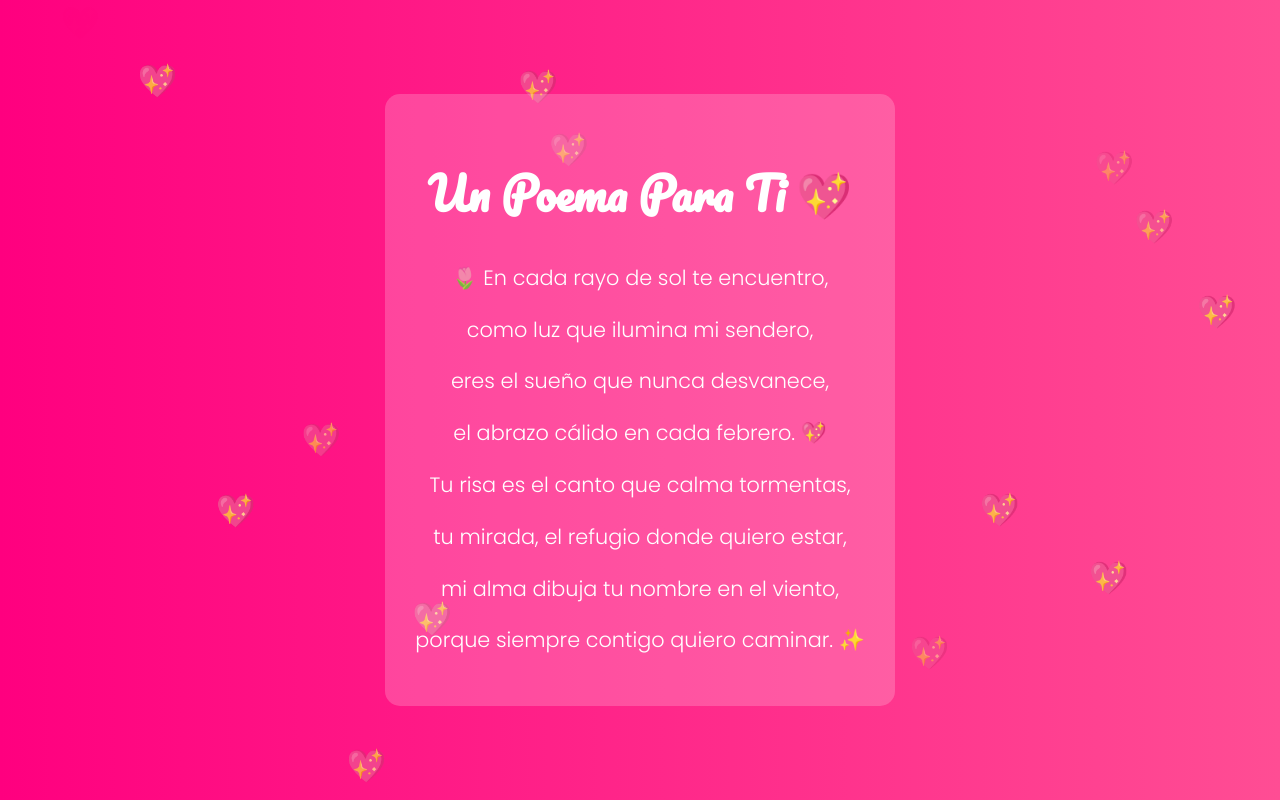
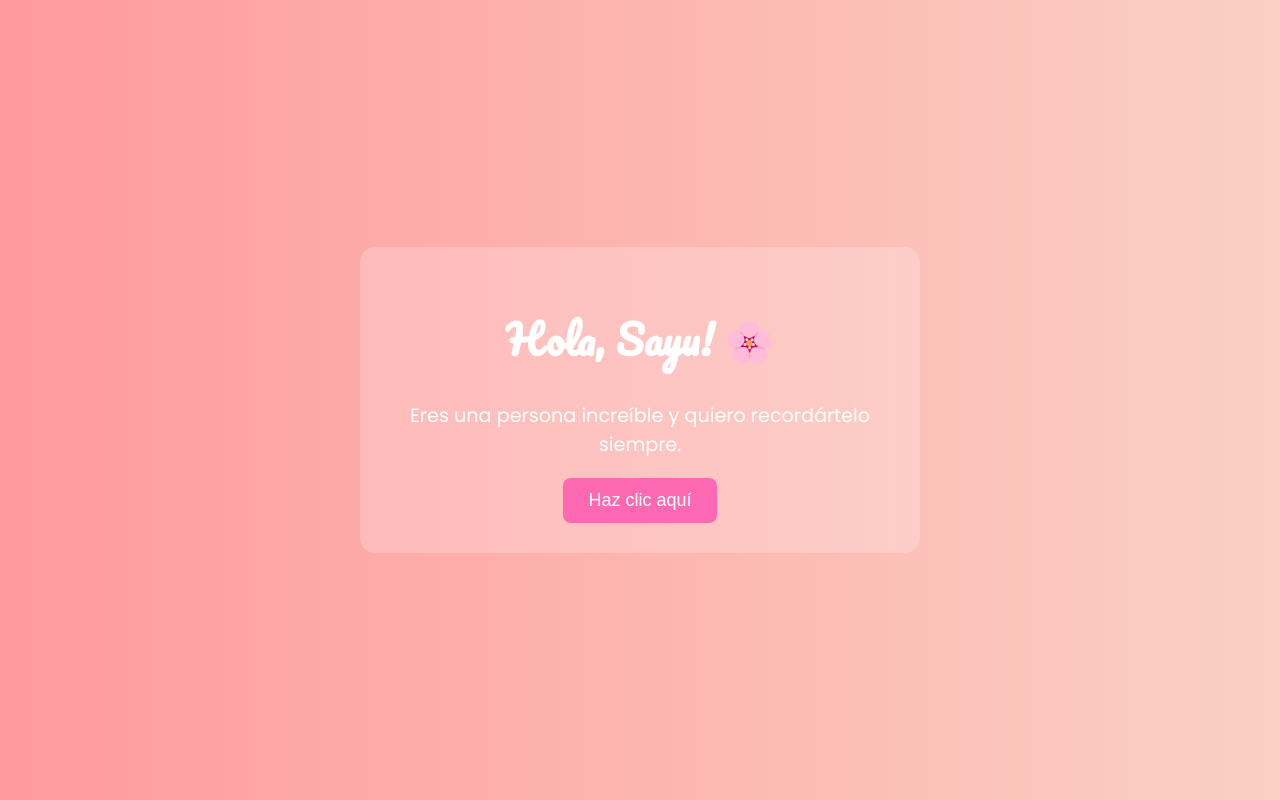
Before and after one commit to protepaul12/especial, a plain HTML site: page index.html in a window 1280 px wide. Drawn offline with Linux system fonts and the light colour scheme.

Commit message:
Update index.html

```diff
--- a/index.html
+++ b/index.html
@@ -3,15 +3,14 @@
 <head>
     <meta charset="UTF-8">
     <meta name="viewport" content="width=device-width, initial-scale=1.0">
-    <title>Un Poema Para Ti 💕</title>
+    <title>Para Sayu 💕</title>
     <style>
         @import url('https://fonts.googleapis.com/css2?family=Pacifico&family=Poppins:wght@300;400;600&display=swap');
 
-        /* Estilos generales */
         body {
             font-family: 'Poppins', sans-serif;
             text-align: center;
-            background: linear-gradient(to right, #ff007f, #ff4d94);
+            background: linear-gradient(to right, #ff9a9e, #fad0c4);
             color: #fff;
             margin: 0;
             padding: 0;
@@ -25,19 +24,40 @@
             padding: 30px;
             border-radius: 15px;
             background: rgba(255, 255, 255, 0.2);
-            max-width: 600px;
+            max-width: 500px;
             position: relative;
             z-index: 2;
         }
         h1 {
             font-family: 'Pacifico', cursive;
-            font-size: 2.8em;
+            font-size: 2.5em;
         }
         p {
-            font-size: 1.3em;
-            font-weight: 300;
+            font-size: 1.2em;
         }
-
+        button {
+            background: #ff69b4;
+            color: white;
+            padding: 12px 25px;
+            border: none;
+            font-size: 18px;
+            cursor: pointer;
+            border-radius: 8px;
+            transition: transform 0.3s;
+        }
+        button:hover {
+            transform: scale(1.1);
+        }
+        .hidden {
+            display: none;
+            font-size: 1.5em;
+            margin-top: 20px;
+            animation: fadeIn 1s ease-in-out;
+        }
+        @keyframes fadeIn {
+            from { opacity: 0; }
+            to { opacity: 1; }
+        }
         /* Corazones flotando */
         .heart {
             position: absolute;
@@ -52,7 +72,13 @@
     </style>
 </head>
 <body>
-    <div class="container">
+    <div class="container" id="inicio">
+        <h1>Hola, Sayu! 🌸</h1>
+        <p>Eres una persona increíble y quiero recordártelo siempre.</p>
+        <button onclick="mostrarPoema()">Haz clic aquí</button>
+    </div>
+
+    <div class="container hidden" id="poema">
         <h1>Un Poema Para Ti 💖</h1>
         <p>🌷 En cada rayo de sol te encuentro,</p>
         <p>como luz que ilumina mi sendero,</p>
@@ -65,6 +91,12 @@
     </div>
 
     <script>
+        function mostrarPoema() {
+            document.getElementById("inicio").classList.add("hidden");
+            document.getElementById("poema").classList.remove("hidden");
+            crearCorazones();
+        }
+
         function crearCorazones() {
             for (let i = 0; i < 15; i++) {
                 let heart = document.createElement("div");
@@ -76,7 +108,6 @@
                 heart.style.animationDuration = Math.random() * 3 + 2 + "s";
             }
         }
-        window.onload = crearCorazones;
     </script>
 </body>
 </html>
```
